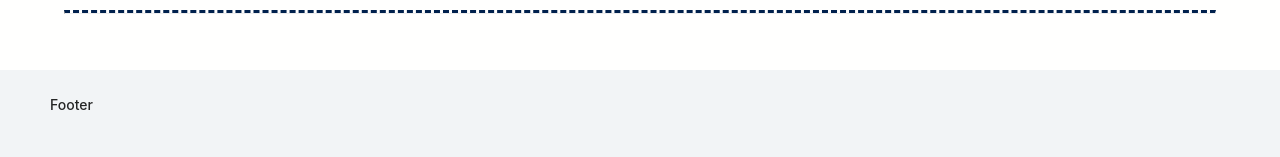
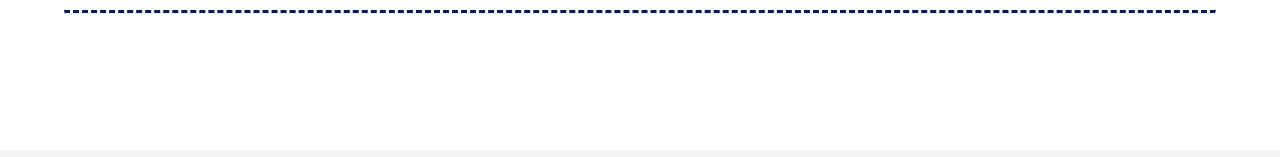
Before and after one commit to mskVitalii/admin_silicon_valley, a React (Create React App) app: page /campaings in a window 1280 px wide. Shown: the part 640-797 px from the top of the page. Built offline with nearby package versions, Linux system fonts and the light colour scheme.

Commit message:
Regirect to login

```diff
--- a/src/App.js
+++ b/src/App.js
@@ -2,36 +2,46 @@ import React from 'react'
 import { Layout } from 'antd'
 import './index.css'
 
-import { Route, BrowserRouter as Router, Switch} from "react-router-dom";
+import { Redirect, Route, BrowserRouter as Router, Switch} from "react-router-dom";
 import Navigation     from './components/Navigation.component'
 
 import CampaingsPage  from './pages/Campaigns'
 import OrdersPage     from './pages/Orders'
 import QuizzesPage    from './pages/Quizzes'
 import UsersPage      from './pages/Users'
+import Login          from '../src/components/auth/Login'
+import Register       from '../src/components/auth/Register'
 
 const { Header, Footer, Content } = Layout
 
 // Навигация & структура базовой страницы
 function App() {
+
+  let loggedIn = true;
+
   return (
   <Layout>
     <Router>
       <Header><Navigation/></Header>
       <Content>
-        <div style={{height: '75vh'}}>
+        <div style={{minHeight: '85vh'}}>
           <hr/>
           <Switch>
             <Route path="/campaings" component={CampaingsPage} />
             <Route path="/orders"    component={OrdersPage} />
             <Route path="/quizzes"   component={QuizzesPage} />
             <Route path="/users"     component={UsersPage} />
+            <Route path="/login"     component={Login} />
+            <Route path="/register"  component={Register} />
+
+            <Route exact path="/">
+              {loggedIn ? <Redirect to="/campaings" /> : <Redirect to="/login" /> }
+            </Route>
           </Switch>
           <hr/>
           </div>
       </Content>
     </Router>
-    <Footer><h4>Footer</h4></Footer>
   </Layout>)
 }
 
```
